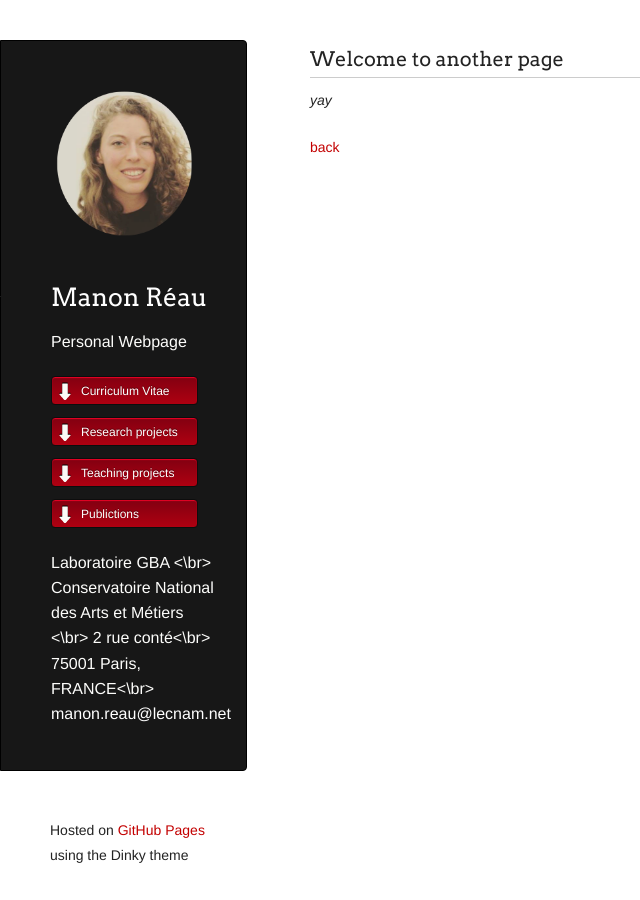
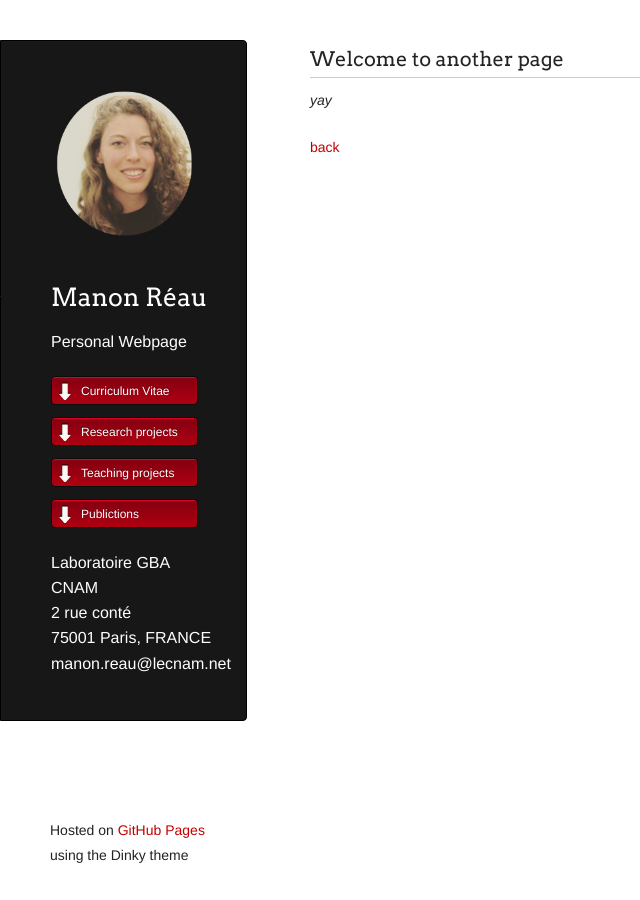
Before and after one commit to ManonR11/manonreau.github.io, a Jekyll site: the page built from another-page.md, in a window 1280 px wide. Shown: the whole page, without its empty margins (0-640 px from the left). Built offline with Jekyll 4.4.1, drawn with Linux system fonts in a browser that asks for light colours; our own code applies the rules of GitHub Pages for plain Markdown files.

Commit message:
Update default.html

```diff
--- a/_layouts/default.html
+++ b/_layouts/default.html
@@ -29,10 +29,10 @@
         </ul>
 
         {% if site.github.is_project_page %}
-          <p class="header">Laboratoire GBA <\br>
-            Conservatoire National des Arts et Métiers <\br>
-            2 rue conté<\br>
-            75001 Paris, FRANCE<\br>
+          <p class="header">Laboratoire GBA <br>
+            CNAM <br>
+            2 rue conté<br>
+            75001 Paris, FRANCE<br>
             <a href="mailto:manon.reau@lecnam.net">manon.reau@lecnam.net</a></p>
         {% endif %}
 
```
